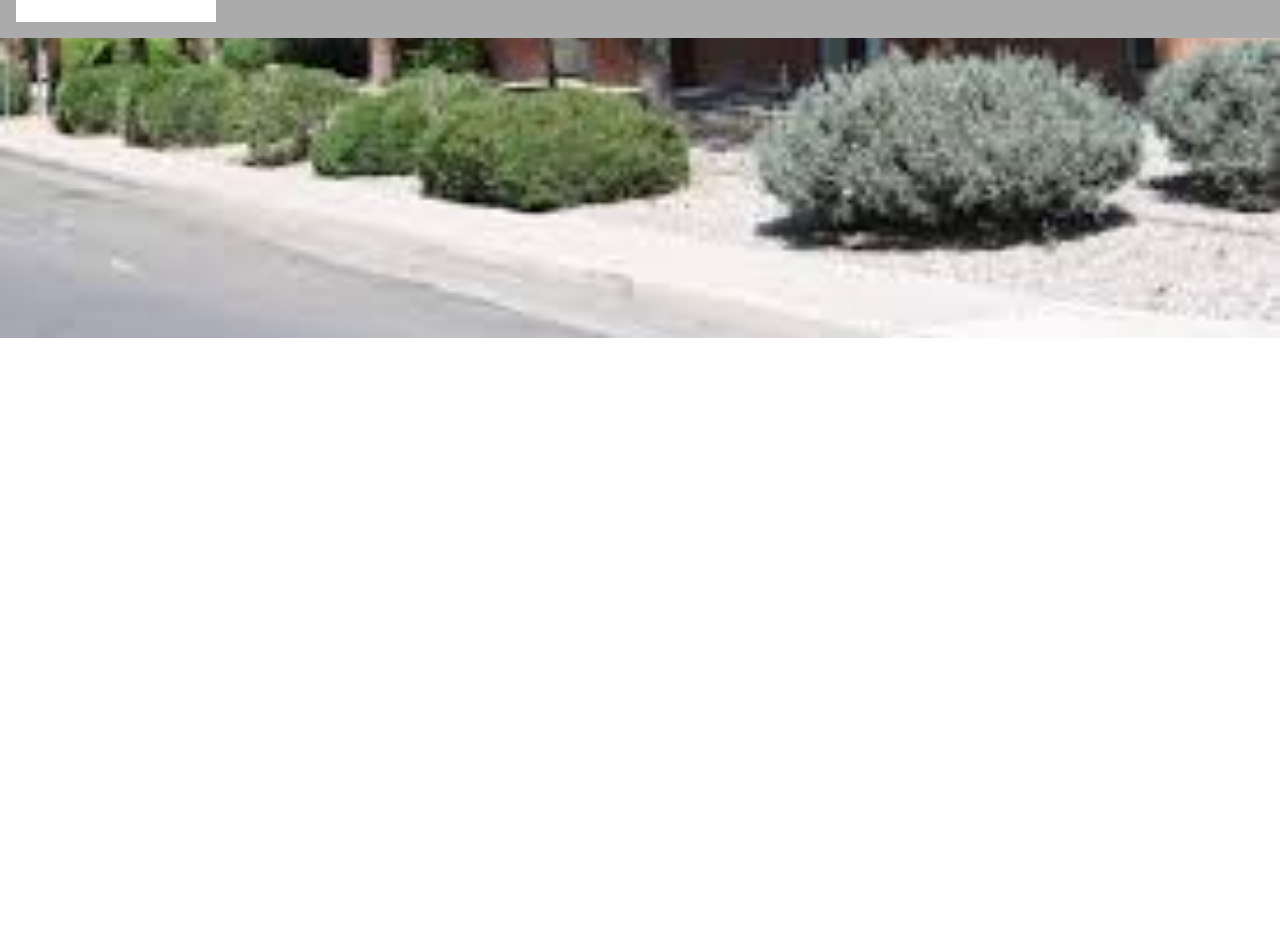
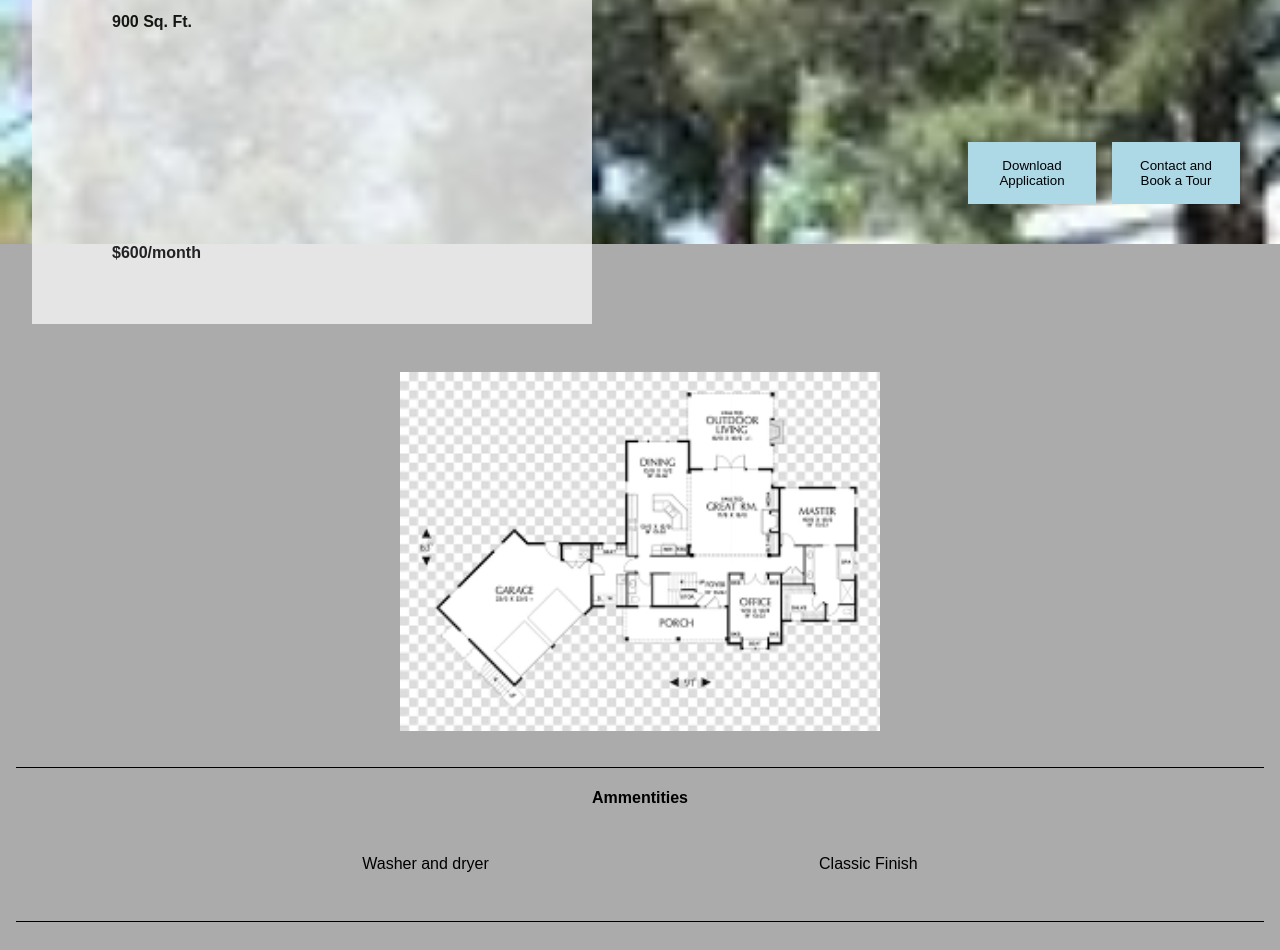
Before and after one commit to piperjarrett/uptown-garden-apartments, a React (Create React App) app: page /2bed/1bath in a window 1280 px wide. Shown: the part 462-1412 px from the top of the page. Before the commit the page ends 800 px from the top, so only its background shows below. Built offline with nearby package versions, Linux system fonts and the light colour scheme.

Commit message:
add individual aprtment info

```diff
--- /dev/null
+++ b/src/Apartment/Apartment.css
@@ -0,0 +1,95 @@
+.ind-apartment-info {
+    background: rgba(244,244,244,1);
+    display: flex;
+    flex-direction: column;
+    align-items: flex-start;
+    width: 30rem;
+    height: 20rem;
+    /* justify-content: center; */
+    padding-left: 5rem;
+    padding-top: 3rem;
+    opacity: .8;
+}
+
+ .rent-price {
+    /* background: rgba(244,244,244,1);
+    width: 25rem;
+    height: 2rem;
+    margin-left: 2rem;
+    display: flex;
+    flex-direction: column;
+    align-items: flex-start;
+    justify-content: flex-start;
+    padding-left: 5rem;
+    padding-bottom: 3rem;
+    opacity: .8; */
+    /* background: rgba(244,244,244,1);
+     */
+     background-color: #ABABAB;
+}
+
+.header-rent-price {
+    margin-top: 0rem;
+    background: rgba(244,244,244,1);
+    width: 25rem;
+    height: 2rem;
+    margin-left: 2rem;
+    display: flex;
+    flex-direction: column;
+    align-items: flex-start;
+    justify-content: flex-start;
+    padding-left: 5rem;
+    padding-bottom: 3rem;
+    opacity: .8;
+    width: 30rem;
+    margin-bottom: 0;
+}
+.ind-apartment-buttons {
+    display: flex;
+    justify-content: flex-end;
+    margin: 2rem;
+}
+
+button {
+    padding: 1rem;
+    background: lightblue;
+    border: none;
+    margin: 0.5rem;
+    width: 8rem;
+}
+
+.ind-apartment-top {
+    display: flex;
+    justify-content: space-between;
+    align-items: flex-end;
+    margin-top: 8%;
+    margin-left: 2rem;
+}
+
+.ind-apartment-bottom {
+    /* background: rgba(244,244,244,1); */
+    background-color: #ABABAB;
+    margin: 0rem;
+    padding: 1rem;
+}
+
+.ind-apartment-bottom, p {
+    margin: 0;
+    padding: 1rem;
+}
+
+.ind-apartment-ammentities {
+    border-top: 1px solid;
+    border-bottom: 1px solid;
+}
+
+.apartment-layout {
+    width: 30rem;
+    margin: 2rem;
+}
+
+.amentities-paragraphs {
+    display: flex;
+    justify-content: space-evenly;
+    margin: 2rem;
+}
--- /dev/null
+++ b/src/Apartment/Apartment.js
@@ -0,0 +1,34 @@
+import "./Apartment.css";
+import layout from "../assets/layout.png";
+
+const Apartment = () => {
+  return (
+    <div className="ind-apartment">
+      <div className="ind-apartment-top">
+        <div className="ind-apartment-info">
+          <h2>2 Bed, 1 Bath</h2>
+          <h4>900 Sq. Ft.</h4>
+        </div>
+        <div className="ind-apartment-buttons">
+          <button>Download Application</button>
+          <button>Contact and Book a Tour</button>
+        </div>
+      </div>
+      <div className="rent-price">
+        <h4 className="header-rent-price">$600/month</h4>
+      </div>
+      <div className="ind-apartment-bottom">
+        <img className="apartment-layout" src={layout} />
+        <div className="ind-apartment-ammentities">
+          <h4>Ammentities</h4>
+          <div className="amentities-paragraphs">
+            <p>Washer and dryer</p>
+            <p>Classic Finish</p>
+          </div>
+        </div>
+      </div>
+    </div>
+  );
+};
+
+export default Apartment;
--- a/src/App/App.js
+++ b/src/App/App.js
@@ -4,6 +4,7 @@ import "./App.css";
 import Footer from "../Footer/Footer";
 import { Route } from "react-router-dom";
 import Complexes from "../Complexes/Complexes";
+import Apartment from "../Apartment/Apartment";
 
 function App() {
   return (
@@ -21,6 +22,9 @@ function App() {
       <Route path="/Marble">
         <Complexes />
       </Route>
+      <Route path="/2bed/1bath">
+        <Apartment />
+      </Route>
       <Footer />
     </section>
   );
--- a/src/Complexes/Complexes.js
+++ b/src/Complexes/Complexes.js
@@ -1,3 +1,4 @@
+import { NavLink } from "react-router-dom";
 import apartmentComplex from "../assets/complex-image.jpg";
 import "./Complexes.css";
 
@@ -26,6 +27,7 @@ const Complexes = () => {
         </div>
       </div>
       <div className="complex-apartments">
+        <NavLink to="/2bed/1bath">
           <div
             className="complex-apartment-div"
             style={{
@@ -35,6 +37,7 @@ const Complexes = () => {
           >
             <p>2 Bed, 1 Bath</p>
           </div>
+        </NavLink>
         <div
           className="complex-apartment-div"
           style={{
```
Also changed, not shown: src/assets/layout.png (added). Lines whose indentation alone changed are shown as unchanged.
